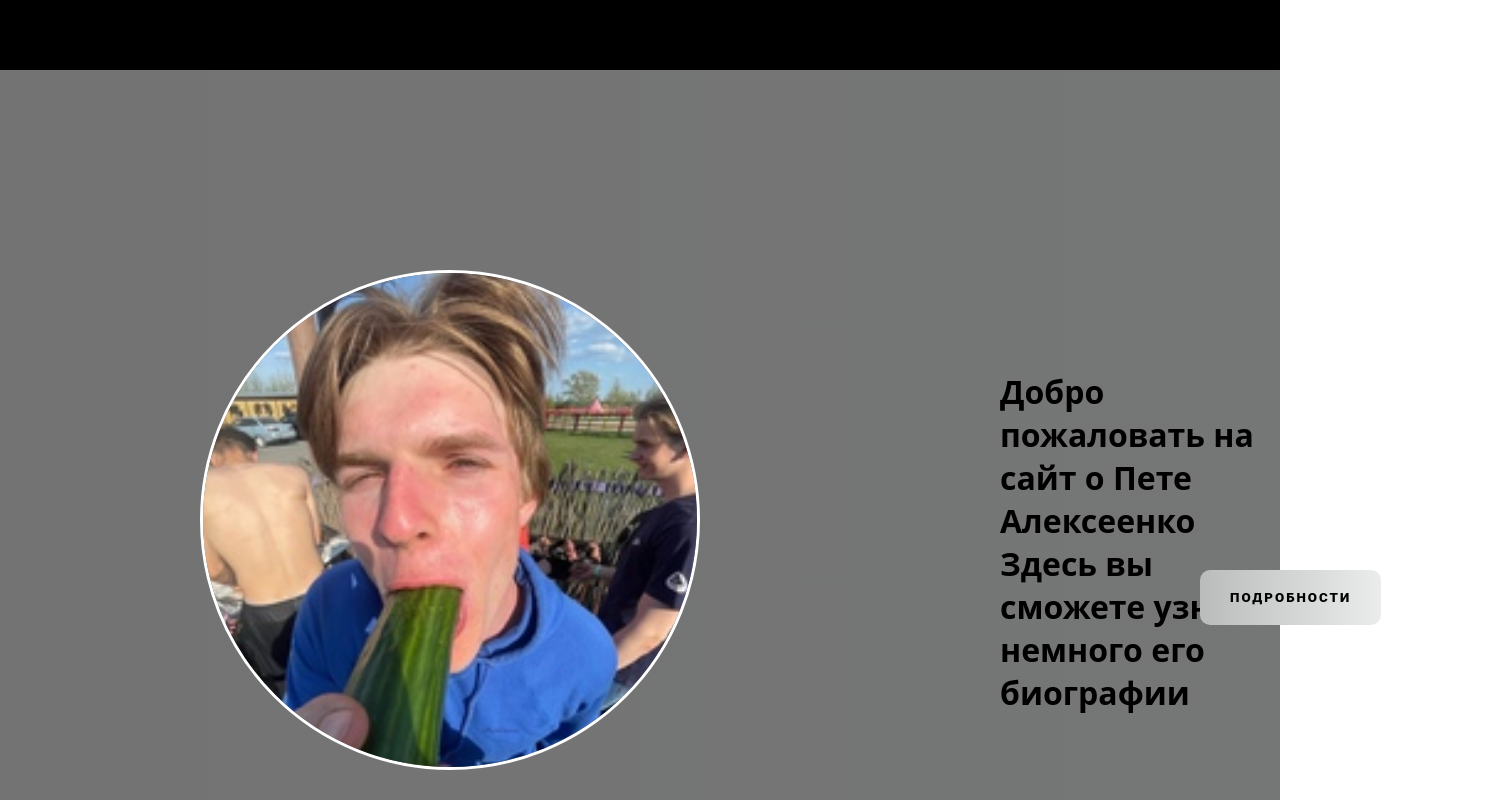
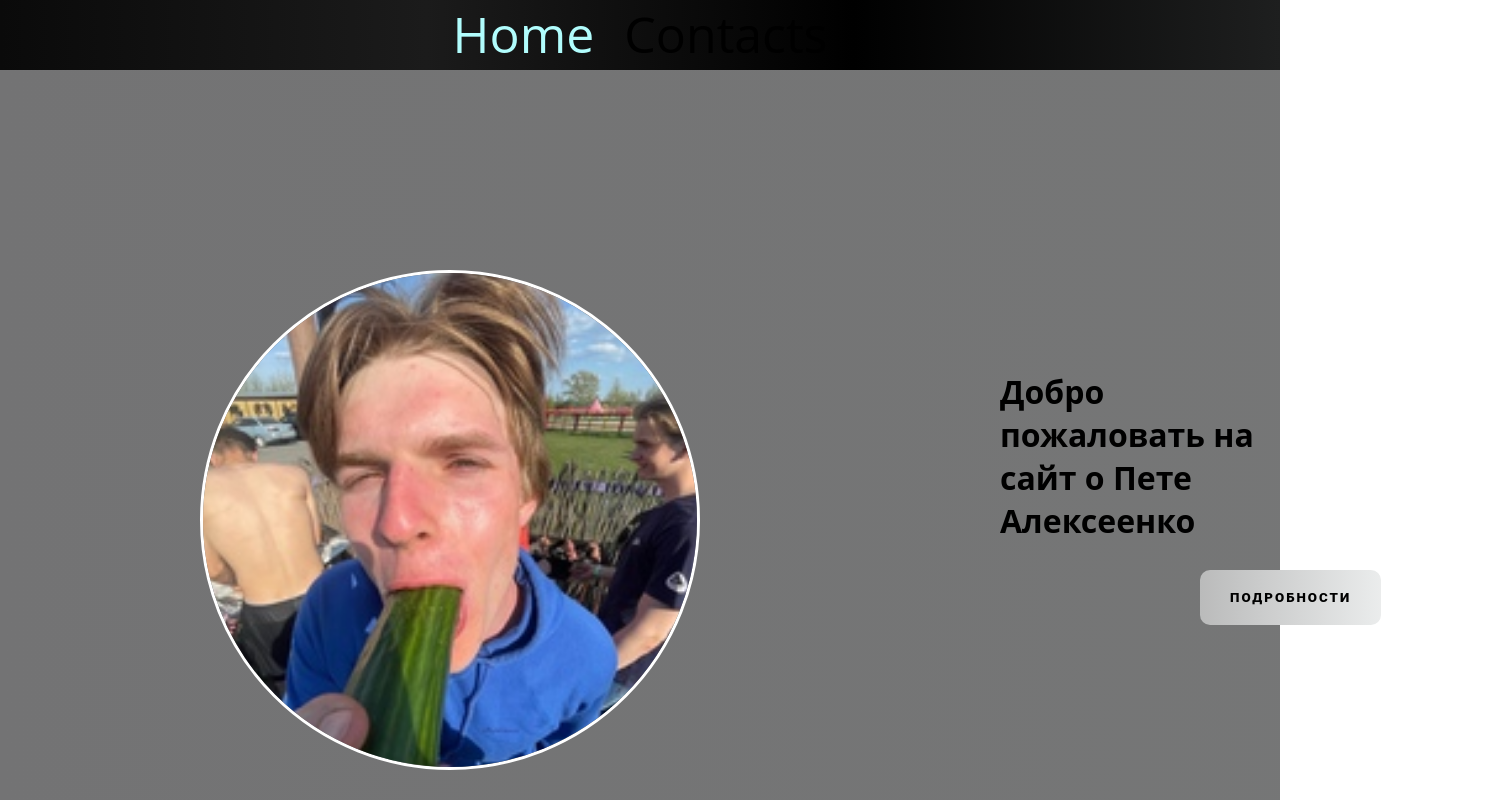
Before and after one commit to Petya1234/my-app, a Next.js app: page / in a window 1280 px wide. Shown: the top 800 px of the page, 1510 px wide, since content can reach past the window. Built offline with nearby package versions, Linux system fonts and the light colour scheme.

Commit message:
new func

```diff
--- a/app/facts/error.tsx
+++ /dev/null
@@ -1,5 +0,0 @@
-'use client';
-export default function errorWrapper({error} : {error: Error}) {
-    return <h1>Ooops {error.message}</h1>
-
-}
--- a/app/facts/loading.tsx
+++ /dev/null
@@ -1,3 +0,0 @@
-export default function loadingPosts() {
-    return <h1>Loading...</h1>
-}
--- a/app/globals.css
+++ b/app/globals.css
@@ -29,49 +29,12 @@ body {
   display: grid;
   grid-template-rows: auto 1fr auto;
 }
-.header {
-  height: 70px;
-  text-align: center;
-  background-color: black;
-}
-
-
-.header > a {
-  margin: 15px;
-  font-size: 50px;
-  color: inherit;
-  text-decoration: none;
-}
-
-
-.header > a:hover {
-  color: #e0f5f5;
-  text-decoration: underline;
-}
-
-
-.footer {
-  margin-bottom: -1px;
-  height: 50px;
-  background-color: black;
-  padding-top: 10px;
-}
 
 .container {
   background: linear-gradient(90deg, #797777, #1f191b, #737374, #767777);
 	background-size: 400% 400%;
 	animation: gradient 20s ease infinite;
 	transform: translate3d(0, 0, 0);
-  width: 100%;
-
-}
-
-.container-facts {
-  background: linear-gradient(90deg, #9b9898, #1f191b, #979a9b, #949c9a);
-	background-size: 400% 400%;
-	animation: gradient 20s ease infinite;
-	transform: translate3d(0, 0, 0);
-  height: 2000px;
   width: 100%;
 
 }
--- a/app/page.tsx
+++ b/app/page.tsx
@@ -24,7 +24,6 @@ export default function Home() {
         <Image className="main-img" src={imgSrc} alt="" />
         <h1>
           Добро пожаловать на сайт о Пете Алексеенко <br />
-          Здесь вы сможете узнать немного его биографии
         </h1>
         <button className="button" onClick={handleClick}>
           Подробности
--- /dev/null
+++ b/components/Navigation.tsx
@@ -0,0 +1,24 @@
+'use client'
+import Link from "next/link"
+import { usePathname } from 'next/navigation'
+import './styles.css'
+
+type NavLink = {
+    label: string;
+    href: string;
+};
+type Props = {
+    navLinks: NavLink[];
+};
+
+const Navigation = ({ navLinks }: Props) => {
+    const pathName = usePathname();
+    return <>{navLinks.map((link) => {
+        const isActive = pathName === link.href
+        return (
+            <Link key ={link.label} href ={link.href} className={isActive ? 'active': ''}>{link.label}</Link>
+        )
+    })}</>;
+}
+
+export { Navigation };
--- a/components/header.tsx
+++ b/components/header.tsx
@@ -1,12 +1,15 @@
-import Link from "next/link"
+import{ Navigation } from './Navigation'
 import './styles.css'
+
+const navItems = [
+    {label: 'Home', href: '/'},
+    {label: 'Contacts', href:'/contacts'},
+];
 
 const Header = () => {
     return (
-        <header className="header">
-           <Link href= "/">Главная</Link>
-           <Link href= "/facts">Факты</Link>
-           <Link href= "/contacts">Написать мне</Link>
+        <header className="header-block">
+           <Navigation navLinks={navItems} />
         </header>
     )
 }
--- a/components/styles.css
+++ b/components/styles.css
@@ -1,8 +1,8 @@
 .embla {
-  width: 1000px;
+  width: 1100px;
   overflow: hidden;
   position: relative;
-  left: 460px;
+  left: 410px;
 }
 .embla__container {
   display: flex;
@@ -32,3 +32,37 @@
   color: #e0f5f5;
   text-decoration: underline;
 }
+
+header {
+  width: 100%;
+  height: 70px;
+  text-align: center;
+  background: linear-gradient(90deg, #0a0a0a, #1b1b1b, #000000, #1e1f1f);
+  animation: gradient 20s ease infinite;
+  transform: translate3d(0, 0, 0)
+}
+
+
+header> a {
+  margin: 15px;
+  font-size: 50px;
+  color: inherit;
+  text-decoration: none;
+}
+
+
+header> a:hover {
+  color: #e0f5f5;
+  text-decoration: underline;
+}
+.active {
+  color: rgb(177, 253, 253);
+}
+
+
+.footer {
+  margin-bottom: -1px;
+  height: 50px;
+  background-color: black;
+  padding-top: 10px;
+}
```
Also changed, not shown: app/facts/page.tsx (deleted, +0 -25 lines), app/facts/styles.css (deleted, +0 -34 lines), components/EmblaCarousel.tsx (+7 -4 lines), public/photos/koresha-photo.jpg (added).
